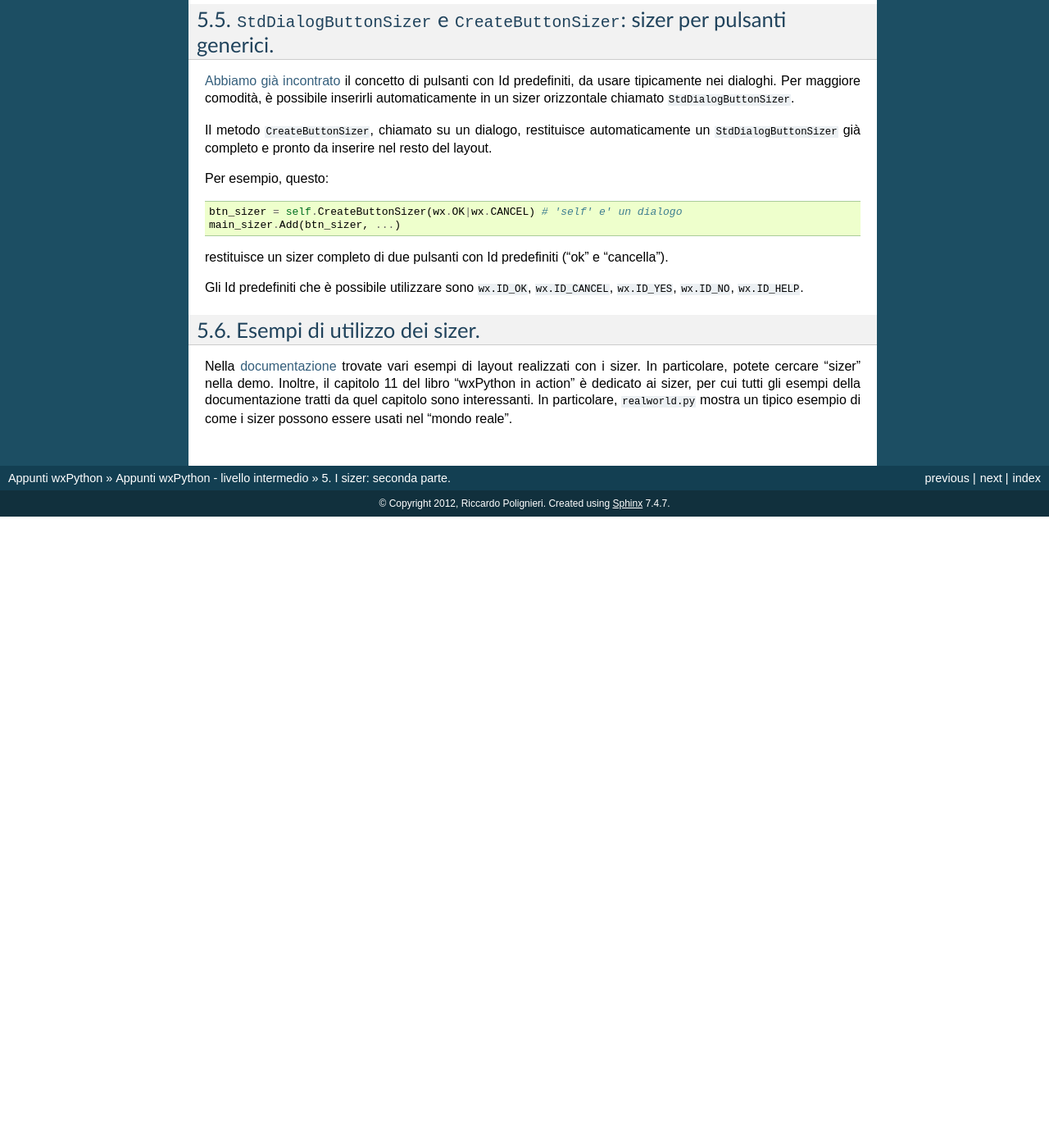
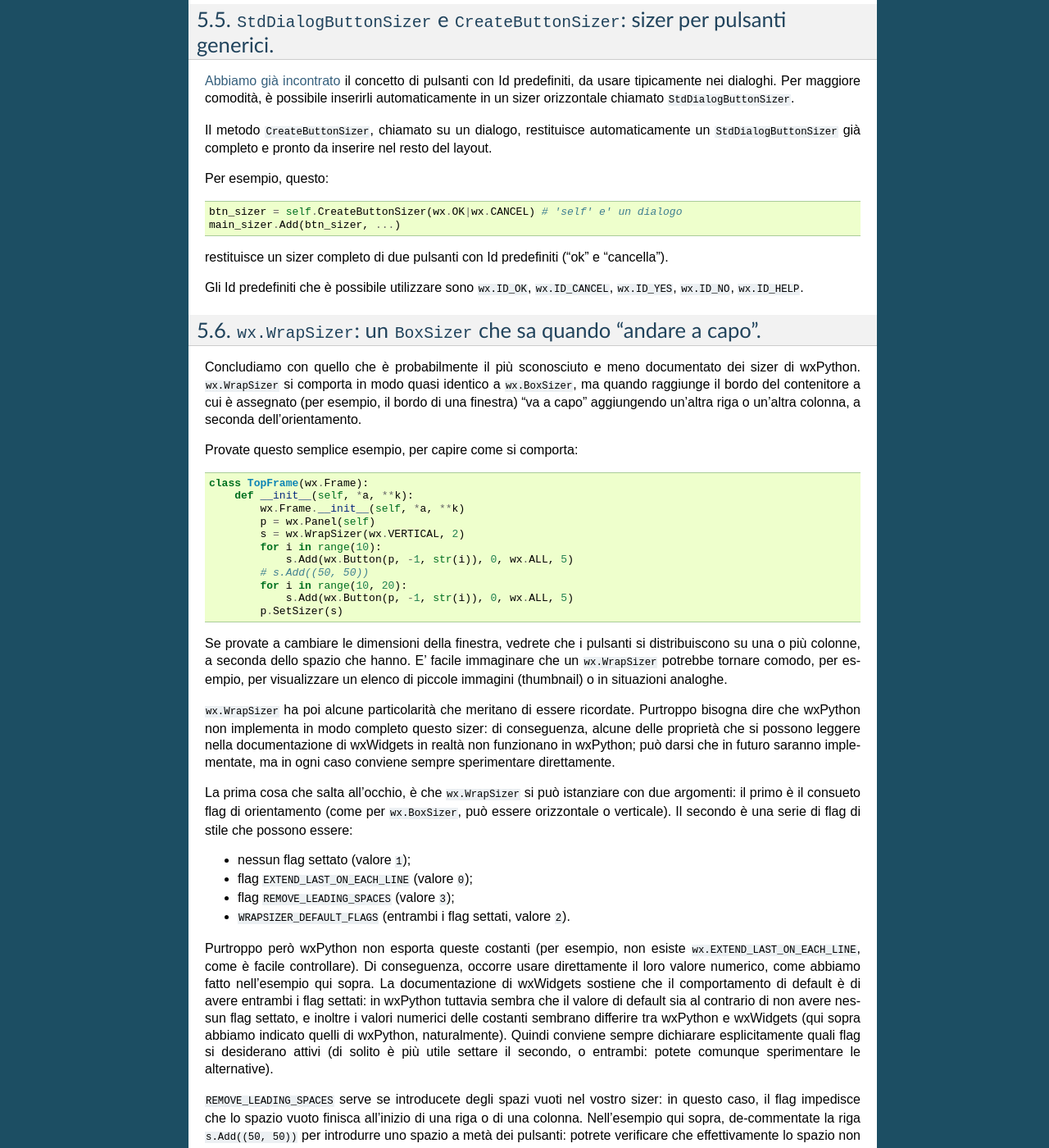
Before and after one commit to ricpol/wxnote, a Sphinx documentation site: the page built from source/sizer_avanzati.rst, in a window 1280 px wide and 1400 px high, scrolled down 2932 px. Shown: the whole window at 82% size. Built offline with Sphinx 7.4.7, drawn with Linux system fonts in a browser that asks for light colours; before the commit the page ends 3562 px from its top, so only the background shows below that; some of the changed text lies outside the part shown.

Commit message:
paragrafo su wx.WrapSizer

```diff
--- a/source/sizer_avanzati.rst
+++ b/source/sizer_avanzati.rst
@@ -175,6 +175,49 @@ restituisce un sizer completo di due pulsanti con Id predefiniti ("ok" e "cancel
 Gli Id predefiniti che è possibile utilizzare sono ``wx.ID_OK``, ``wx.ID_CANCEL``, ``wx.ID_YES``, ``wx.ID_NO``, ``wx.ID_HELP``.
 
 
+.. index::
+   single: sizer; wx.WrapSizer
+   single: wx.WrapSizer
+
+``wx.WrapSizer``: un ``BoxSizer`` che sa quando "andare a capo".
+----------------------------------------------------------------
+
+Concludiamo con quello che è probabilmente il più sconosciuto e meno documentato dei sizer di wxPython. ``wx.WrapSizer`` si comporta in modo quasi identico a ``wx.BoxSizer``, ma quando raggiunge il bordo del contenitore a cui è assegnato (per esempio, il bordo di una finestra) "va a capo" aggiungendo un'altra riga o un'altra colonna, a seconda dell'orientamento.
+
+Provate questo semplice esempio, per capire come si comporta::
+
+    class TopFrame(wx.Frame):
+        def __init__(self, *a, **k):
+            wx.Frame.__init__(self, *a, **k)
+            p = wx.Panel(self)
+            s = wx.WrapSizer(wx.VERTICAL, 2)
+            for i in range(10):
+                s.Add(wx.Button(p, -1, str(i)), 0, wx.ALL, 5)
+            # s.Add((50, 50))
+            for i in range(10, 20):
+                s.Add(wx.Button(p, -1, str(i)), 0, wx.ALL, 5)
+            p.SetSizer(s)
+
+Se provate a cambiare le dimensioni della finestra, vedrete che i pulsanti si distribuiscono su una o più colonne, a seconda dello spazio che hanno. E' facile immaginare che un ``wx.WrapSizer`` potrebbe tornare comodo, per esempio, per visualizzare un elenco di piccole immagini (thumbnail) o in situazioni analoghe.
+
+``wx.WrapSizer`` ha poi alcune particolarità che meritano di essere ricordate. Purtroppo bisogna dire che wxPython non implementa in modo completo questo sizer: di conseguenza, alcune delle proprietà che si possono leggere nella documentazione di wxWidgets in realtà non funzionano in wxPython; può darsi che in futuro saranno implementate, ma in ogni caso conviene sempre sperimentare direttamente.
+
+La prima cosa che salta all'occhio, è che ``wx.WrapSizer`` si può istanziare con due argomenti: il primo è il consueto flag di orientamento (come per ``wx.BoxSizer``, può essere orizzontale o verticale). Il secondo è una serie di flag di stile che possono essere:
+
+- nessun flag settato (valore ``1``);
+- flag ``EXTEND_LAST_ON_EACH_LINE`` (valore ``0``);
+- flag ``REMOVE_LEADING_SPACES`` (valore ``3``);
+- ``WRAPSIZER_DEFAULT_FLAGS`` (entrambi i flag settati, valore ``2``).
+
+Purtroppo però wxPython non esporta queste costanti (per esempio, non esiste ``wx.EXTEND_LAST_ON_EACH_LINE``, come è facile controllare). Di conseguenza, occorre usare direttamente il loro valore numerico, come abbiamo fatto nell'esempio qui sopra. La documentazione di wxWidgets sostiene che il comportamento di default è di avere entrambi i flag settati: in wxPython tuttavia sembra che il valore di default sia al contrario di non avere nessun flag settato, e inoltre i valori numerici delle costanti sembrano differire tra wxPython e wxWidgets (qui sopra abbiamo indicato quelli di wxPython, naturalmente). Quindi conviene sempre dichiarare esplicitamente quali flag si desiderano attivi (di solito è più utile settare il secondo, o entrambi: potete comunque sperimentare le alternative).
+
+``REMOVE_LEADING_SPACES`` serve se introducete degli spazi vuoti nel vostro sizer: in questo caso, il flag impedisce che lo spazio vuoto finisca all'inizio di una riga o di una colonna. Nell'esempio qui sopra, de-commentate la riga ``s.Add((50, 50))`` per introdurre uno spazio a metà dei pulsanti: potrete verificare che effettivamente lo spazio non finirà mai in una posizione anti-estetica. Di solito, quindi, è utile mantenere settato questo flag.
+
+``EXTEND_LAST_ON_EACH_LINE`` serve a estendere l'ultima riga o colonna, fino a occupare tutto lo spazio disponibile. E' un comportamento che talvolta è desiderabile, talvolta no: vi conviene sperimentare, e verificare se fa al caso vostro caso per caso.
+
+Infine occorre segnalare che la documentazione di wxWidget menziona anche un metodo ``wxWrapSizer::IsSpaceItem``, che si può sovrascrivere per dire al sizer di considerare anche altri elementi specifici come se fossero degli spazi, ai fini del calcolo invocato dal flag ``REMOVE_LEADING_SPACES``. In wxPython però questo metodo non è presente, e quindi dobbiamo accontentarci del comportamento di default, che, come abbiamo visto, considera "spazi" in un sizer solo gli elementi del tipo "Spacer" (ovvero quelli inseriti con ``wx.Sizer.AddSpacer`` o ``wx.Sizer.AddStretchSpacer``).
+
+
 Esempi di utilizzo dei sizer.
 -----------------------------
 
--- a/source/whatsnew.rst
+++ b/source/whatsnew.rst
@@ -7,6 +7,9 @@ Novità e cambiamenti (man mano che ce ne sono...).
 Questi appunti sono stati scritti in una prima grande "infornata" nel novembre-dicembre 2012. Poi non ho più aggiunto nulla per molto tempo.
 
 In questa pagina trovate una cronologia delle successive aggiunte.
+
+21 maggio 2016:
+  - aggiunto un paragrago su ``wx.WrapSizer`` alla :ref:`pagina<sizer_avanzati>` sui sizer.
 
 10 dicembre 2015:
   - :ref:`una pagina<pubsub>` nuova sul pattern Publisher/Subscriber;
```
